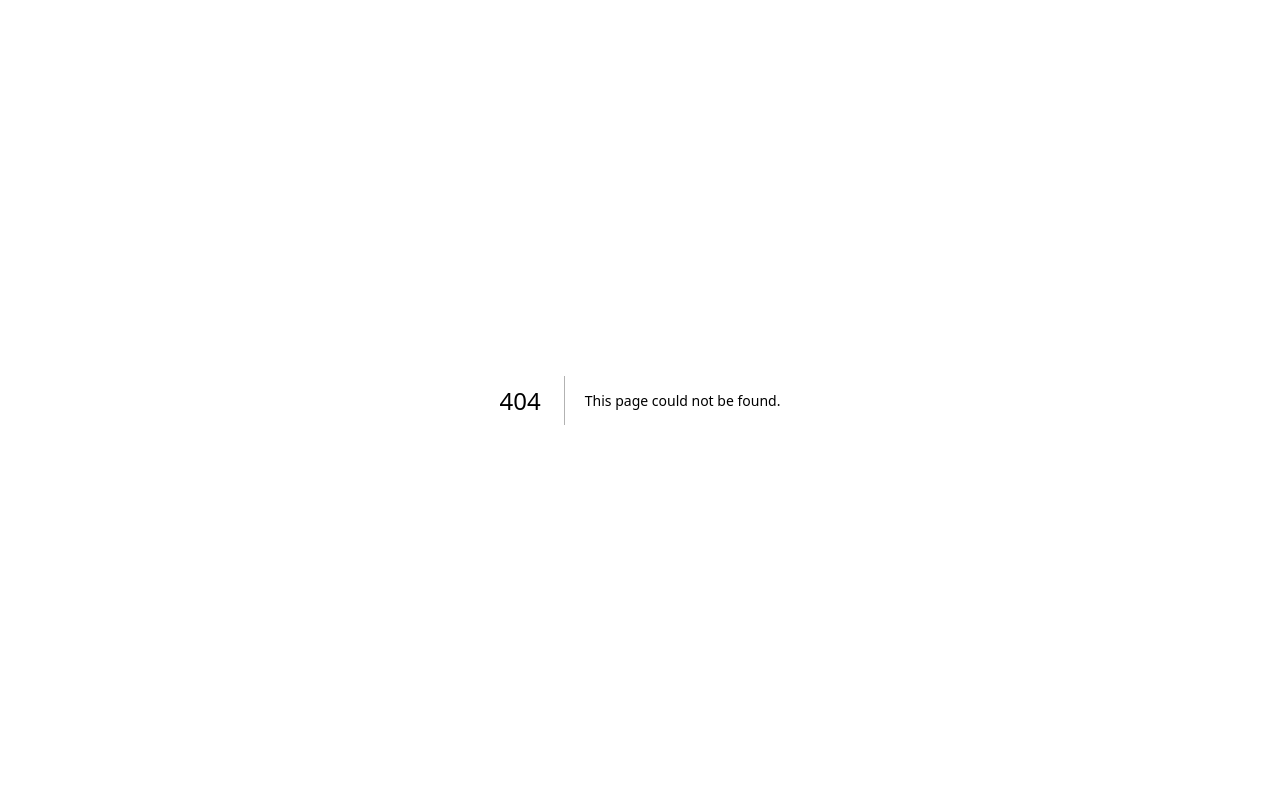
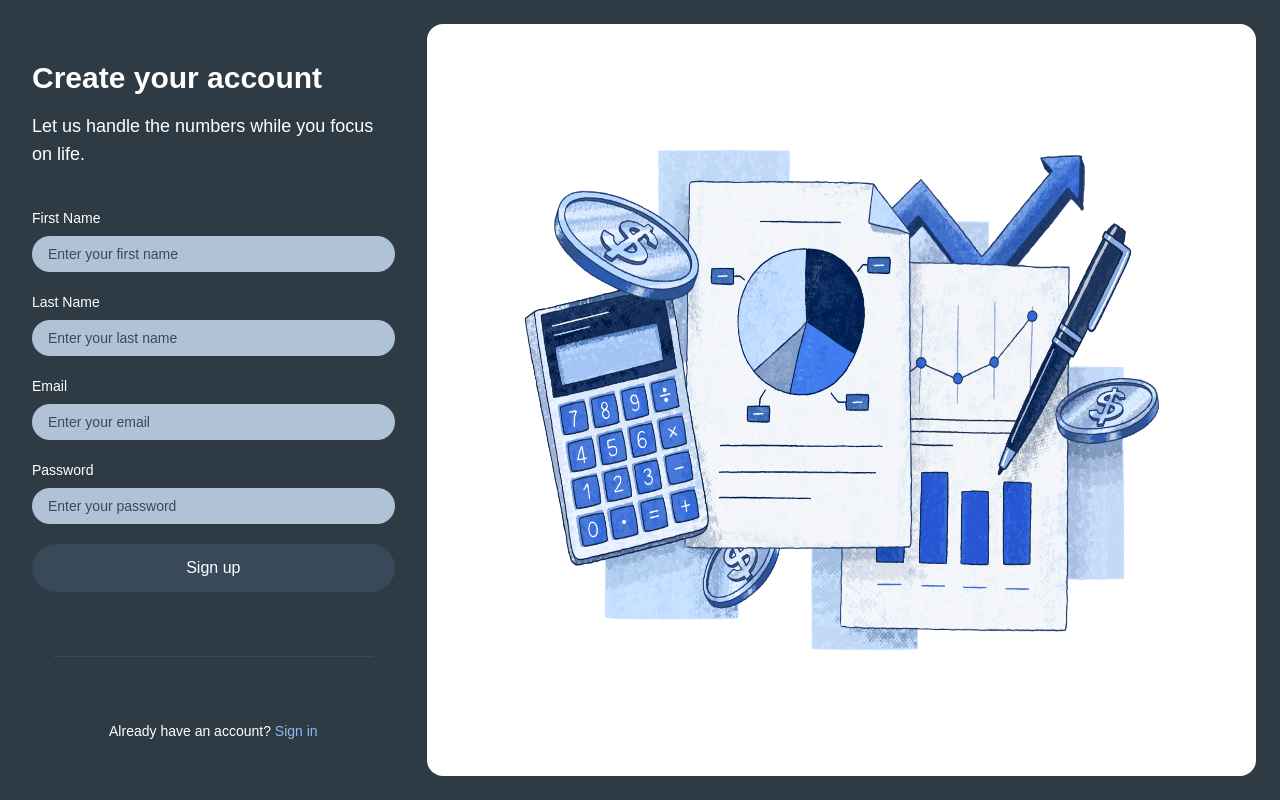
Before and after one commit to fercatalani/Finance-App, a Next.js app: page /sign-up in a window 1280 px wide. Before the commit this address had no page. Built offline with nearby package versions, Linux system fonts and the light colour scheme.

Commit message:
feat: finish general auth routing

```diff
--- /dev/null
+++ b/src/app/(public)/forgot-password/forgotPassword.copy.json
@@ -0,0 +1,8 @@
+{
+  "title": "Forgot your password?",
+  "subtitle": "No worries! we'll send you reset instructions.",
+  "emailLabel": "Email",
+  "resetButton": "Reset password",
+  "noAccount": "Remember password?",
+  "signIn": "Sign in"
+}
--- /dev/null
+++ b/src/app/(public)/forgot-password/page.tsx
@@ -0,0 +1,90 @@
+"use client";
+
+import z from "zod";
+import { zodResolver } from "@hookform/resolvers/zod";
+import { useForm } from "react-hook-form";
+import { Input } from "@/app/components/Input";
+import Image from "next/image";
+import imageGif from "@/app/assets/images/image.gif";
+import copyForgotPassword from "./forgotPassword.copy.json";
+import { useRouter } from "next/navigation";
+
+const { title, subtitle, emailLabel, resetButton, noAccount, signIn } =
+  copyForgotPassword;
+
+const signInSchema = z.object({
+  email: z.email("Enter a valid email"),
+  password: z.string().min(6, "At least 6 characters"),
+});
+
+type ForgotPasswordData = z.infer<typeof signInSchema>;
+
+export default function ForgotPasswordPage() {
+  const router = useRouter();
+
+  const {
+    register,
+    handleSubmit,
+    formState: { errors, isSubmitting },
+  } = useForm<ForgotPasswordData>({
+    resolver: zodResolver(signInSchema),
+  });
+
+  const onSubmit = async (data: ForgotPasswordData) => {
+    // const res = await signIn("credentials", {
+    //   redirect: false,
+    //   email: data.email,
+    // });
+    // if (!res?.error) {
+    //   router.push("/dashboard");
+    // } else {
+    //   console.error("Invalid email");
+    // }
+  };
+
+  return (
+    <div className="flex min-h-screen w-full items-center justify-center">
+      <section className="flex flex-col min-w-10 lg:w-1/3 p-8">
+        <h1 className="mb-4 text-3xl font-bold">{title}</h1>
+        <h2 className="text-lg font-regular">{subtitle}</h2>
+        <form
+          onSubmit={handleSubmit(onSubmit)}
+          className="space-y-4 w-full mt-10"
+        >
+          <Input
+            label={emailLabel}
+            type="email"
+            placeholder="Enter your email"
+            register={register("email")}
+            error={errors.email}
+          />
+          <button
+            type="submit"
+            className="primaryButton py-3 mt-6 text-pure-white transition-colors cursor-pointer duration-400 ease-in-out"
+          >
+            {isSubmitting ? "Loading..." : resetButton}
+          </button>
+        </form>
+        <hr className="my-16 w-80 self-center border-[var(--charcoal-blue)]" />
+
+        <p className="text-center text-sm">
+          {noAccount}{" "}
+          <button
+            className="text-sky-blue hover:underline cursor-pointer"
+            onClick={() => router.push("/sign-in")}
+          >
+            {signIn}
+          </button>
+        </p>
+      </section>
+      <section className="h-screen lg:w-2/3 hidden py-6 pr-6 lg:flex items-center justify-center relative overflow-hidden bg-transparent">
+        <Image
+          src={imageGif}
+          alt=""
+          className="w-full h-full rounded-2xl object-fill"
+          unoptimized
+        />
+      </section>
+    </div>
+  );
+}
--- a/src/app/(public)/layout.tsx
+++ b/src/app/(public)/layout.tsx
@@ -2,7 +2,7 @@ import type { ReactNode } from "react";
 
 export default function PublicLayout({ children }: { children: ReactNode }) {
   return (
-    <main className="flex min-h-screen items-center justify-center bg-background">
+    <main className="flex min-h-screen w-full items-center justify-center bg-background">
       {children}
     </main>
   );
--- a/src/app/(public)/sign-in/page.tsx
+++ b/src/app/(public)/sign-in/page.tsx
@@ -53,47 +53,60 @@ export default function SignInPage() {
   };
 
   return (
-    <div className="flex min-h-screen w-full items-center justify-center gap-8 p-4 md:flex-row">
-      <section className="flex flex-col w-1/3 w-xl p-6">
+    <div className="flex min-h-screen w-full items-center justify-center">
+      <section className="flex flex-col min-w-10 lg:w-1/3 p-8">
         <h1 className="mb-4 text-3xl font-bold">Caleffi Catalani</h1>
         <h2 className="text-xl font-regular">{title}</h2>
-        <form onSubmit={handleSubmit(onSubmit)} className="space-y-4 mt-10">
+        <form
+          onSubmit={handleSubmit(onSubmit)}
+          className="space-y-4 w-full mt-10"
+        >
           <Input
             label={emailLabel}
+            placeholder="Enter your email"
             type="email"
             register={register("email")}
             error={errors.email}
           />
           <Input
             label={passwordLabel}
+            placeholder="Enter your password"
             type="password"
             register={register("password")}
             error={errors.password}
           />
-          <p className="text-sm text-right text-sky-blue hover:underline cursor-pointer">
-            {forgotPassword}
-          </p>
           <button
             type="submit"
-            className="primaryButton py-3 mt-6 text-pure-white transition-colors cursor-pointer duration-400 ease-in-out"
+            className="primaryButton py-3 text-pure-white transition-colors cursor-pointer duration-400 ease-in-out"
           >
             {isSubmitting ? "Loading..." : loginButton}
           </button>
         </form>
         <hr className="my-16 w-80 self-center border-[var(--charcoal-blue)]" />
 
-        <p className="text-center text-sm">
-          {noAccount}{" "}
-          <button className="text-sky-blue hover:underline cursor-pointer">
-            {signUp}
+        <div className="items-center flex flex-col gap-2">
+          <button
+            className="text-sm w-fit text-sky-blue hover:underline cursor-pointer"
+            onClick={() => router.push("/forgot-password")}
+          >
+            {forgotPassword}
           </button>
-        </p>
+          <p className="text-sm">
+            {noAccount}{" "}
+            <button
+              className="text-sky-blue hover:underline cursor-pointer"
+              onClick={() => router.push("/sign-up")}
+            >
+              {signUp}
+            </button>
+          </p>
+        </div>
       </section>
-      <section className="h-screen w-2/3 hidden lg:flex items-center justify-center relative overflow-hidden rounded-2xl bg-transparent">
+      <section className="h-screen lg:w-2/3 hidden py-6 pr-6 lg:flex items-center justify-center relative overflow-hidden bg-transparent">
         <Image
           src={imageGif}
           alt=""
-          className="w-full h-full object-cover"
+          className="w-full h-full rounded-2xl object-fill"
           unoptimized
         />
       </section>
--- /dev/null
+++ b/src/app/(public)/sign-up/page.tsx
@@ -0,0 +1,135 @@
+"use client";
+
+import { useRouter } from "next/navigation";
+import copySignIn from "./signUp.copy.json";
+import z from "zod";
+import { zodResolver } from "@hookform/resolvers/zod";
+import { useForm } from "react-hook-form";
+import { Input } from "@/app/components/Input";
+import Image from "next/image";
+import imageGif from "@/app/assets/images/image.gif";
+
+const {
+  title,
+  subtitle,
+  firstNameLabel,
+  lastNameLabel,
+  emailLabel,
+  passwordLabel,
+  confirmPasswordLabel,
+  signUpButton,
+  haveAccount,
+  signIn,
+} = copySignIn;
+
+const signUpSchema = z
+  .object({
+    firstName: z.string().min(1, "First name is required"),
+    lastName: z.string().min(1, "Last name is required"),
+    email: z.email("Enter a valid email"),
+    password: z
+      .string()
+      .min(6, "At least 6 characters")
+      .max(20, "At most 20 characters"),
+    confirmPassword: z
+      .string()
+      .min(6, "At least 6 characters")
+      .max(20, "At most 20 characters"),
+  })
+  .refine((data) => data.password === data.confirmPassword, {
+    message: "Passwords don't match",
+    path: ["confirmPassword"],
+  });
+
+type SignUpData = z.infer<typeof signUpSchema>;
+export default function SignUpPage() {
+  const router = useRouter();
+
+  const {
+    register,
+    handleSubmit,
+    formState: { errors, isSubmitting },
+  } = useForm<SignUpData>({
+    resolver: zodResolver(signUpSchema),
+  });
+
+  const onSubmit = async (data: SignUpData) => {
+    // const res = await signIn("credentials", {
+    //   redirect: false,
+    //   email: data.email,
+    //   password: data.password,
+    // });
+    // if (!res?.error) {
+    //   router.push("/dashboard");
+    // } else {
+    //   console.error("Invalid login");
+    // }
+  };
+
+  return (
+    <div className="flex min-h-screen w-full items-center justify-center">
+      <section className="flex flex-col min-w-10 lg:w-1/3 p-8">
+        <h1 className="mb-4 text-3xl font-bold">{title}</h1>
+        <h2 className="text-lg font-regular">{subtitle}</h2>
+        <form
+          onSubmit={handleSubmit(onSubmit)}
+          className="space-y-4 w-full mt-10"
+        >
+          <Input
+            label={firstNameLabel}
+            placeholder="Enter your first name"
+            type="text"
+            register={register("firstName")}
+            error={errors.firstName}
+          />
+          <Input
+            label={lastNameLabel}
+            placeholder="Enter your last name"
+            type="text"
+            register={register("lastName")}
+            error={errors.lastName}
+          />
+          <Input
+            label={emailLabel}
+            placeholder="Enter your email"
+            type="email"
+            register={register("email")}
+            error={errors.email}
+          />
+          <Input
+            label={passwordLabel}
+            placeholder="Enter your password"
+            type="password"
+            register={register("password")}
+            error={errors.password}
+          />
+          <button
+            type="submit"
+            className="primaryButton py-3 text-pure-white transition-colors cursor-pointer duration-400 ease-in-out"
+          >
+            {isSubmitting ? "Loading..." : signUpButton}
+          </button>
+        </form>
+        <hr className="my-16 w-80 self-center border-[var(--charcoal-blue)]" />
+
+        <p className="text-sm text-center">
+          {haveAccount}{" "}
+          <button
+            className="text-sky-blue hover:underline cursor-pointer"
+            onClick={() => router.push("/sign-in")}
+          >
+            {signIn}
+          </button>
+        </p>
+      </section>
+      <section className="h-screen lg:w-2/3 hidden py-6 pr-6 lg:flex items-center justify-center relative overflow-hidden bg-transparent">
+        <Image
+          src={imageGif}
+          alt=""
+          className="w-full h-full rounded-2xl object-fill"
+          unoptimized
+        />
+      </section>
+    </div>
+  );
+}
--- /dev/null
+++ b/src/app/(public)/sign-up/signUp.copy.json
@@ -0,0 +1,12 @@
+{
+  "title": "Create your account",
+  "subtitle": "Let us handle the numbers while you focus on life.",
+  "firstNameLabel": "First Name",
+  "lastNameLabel": "Last Name",
+  "emailLabel": "Email",
+  "passwordLabel": "Password",
+  "confirmPasswordLabel": "Confirm Password",
+  "signUpButton": "Sign up",
+  "haveAccount": "Already have an account?",
+  "signIn": "Sign in"
+}
```
